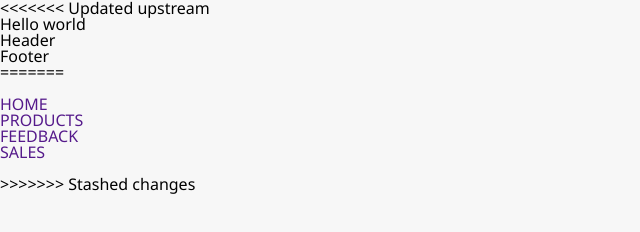
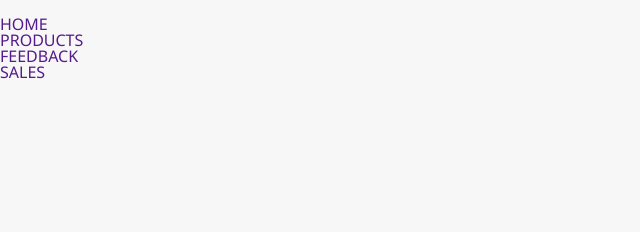
Before and after one commit to giojano1/Re_Mindia, a plain HTML site: page index.html in a window 1280 px wide. Shown: the whole page, without its empty margins (0-640 px from the left). Drawn offline with Linux system fonts and the light colour scheme.

Commit message:
Update index.html

```diff
--- a/index.html
+++ b/index.html
@@ -7,15 +7,6 @@
     <title>Document</title>
   </head>
   <body>
-<<<<<<< Updated upstream
-    <h1>Hello world</h1>
-    <header>
-      <h1>Header</h1>
-    </header>
-    <footer>
-      <h1>Footer</h1>
-    </footer>
-=======
     <header>
       <div class="header_container">
         <div class="header_content">
@@ -42,6 +33,5 @@
         </div>
       </div>
     </header>
->>>>>>> Stashed changes
   </body>
 </html>
```
